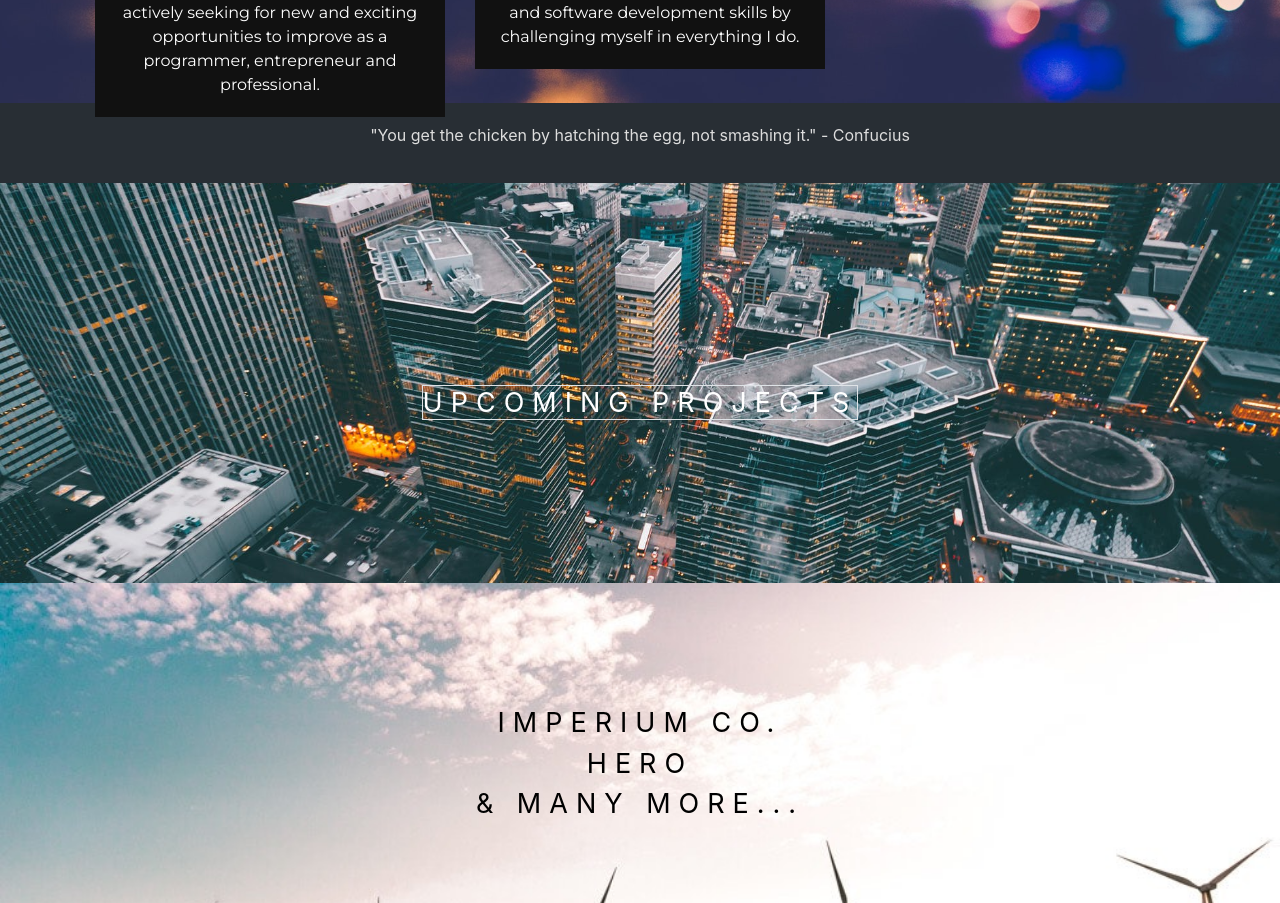
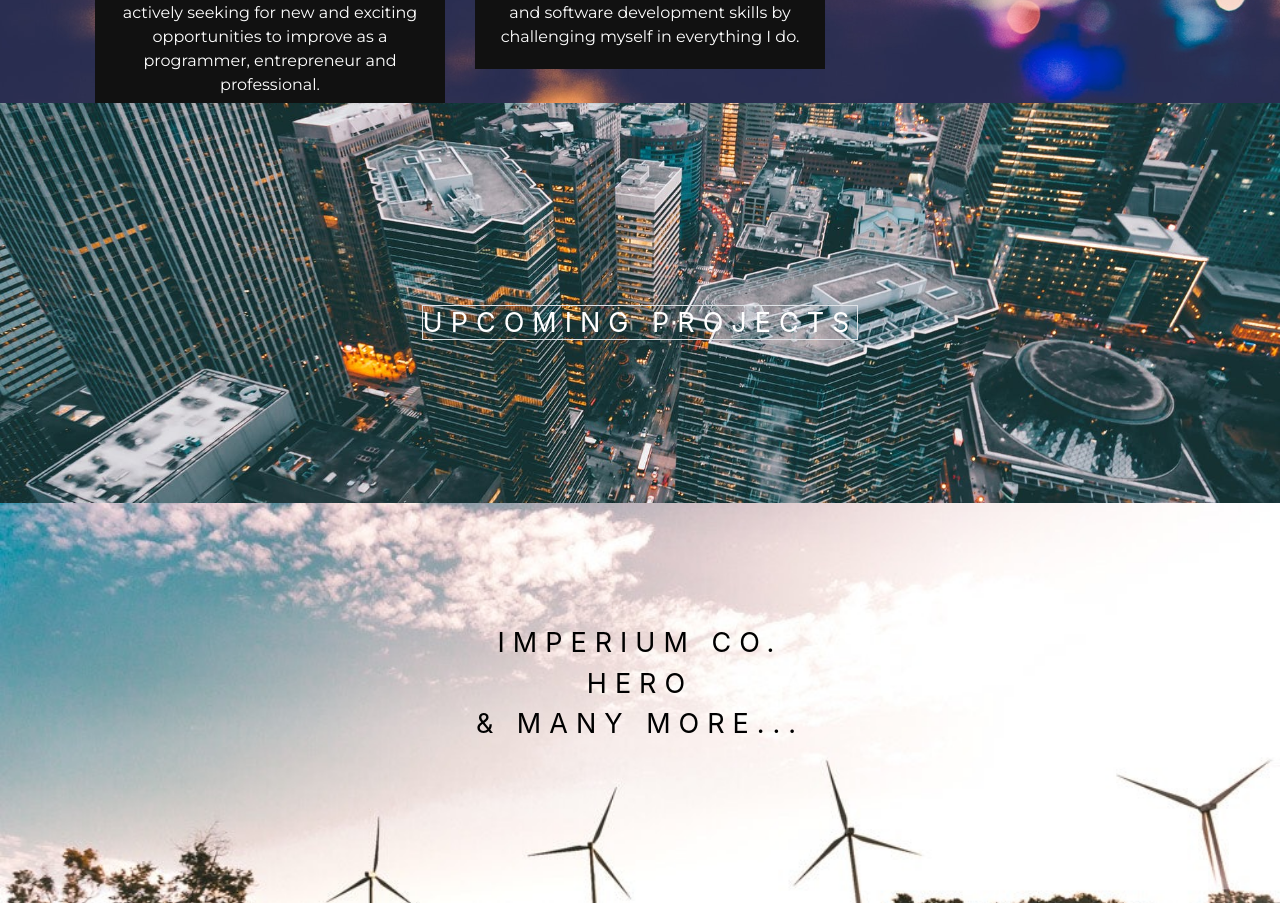
Before and after one commit to kylepadernilla/kylepadernilla.github.io, a plain HTML site: page index.html in a window 1280 px wide. Shown: the part 2291-3194 px from the top of the page. Drawn offline with nearby package versions, Linux system fonts and the light colour scheme.

Commit message:
Update index.html

```diff
--- a/index.html
+++ b/index.html
@@ -132,12 +132,13 @@
   </div>
 </div>
 
-  <section class="section section-dark">
+  <!--<section class="section section-dark">
     <p>
       "You get the chicken by hatching the egg, not smashing it."
       - Confucius
     </p>
   </section>
+  -->
 
   <div class="pimg2" id="Upcoming">
     <div class="ptext">
```
